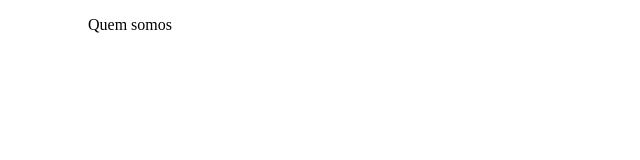
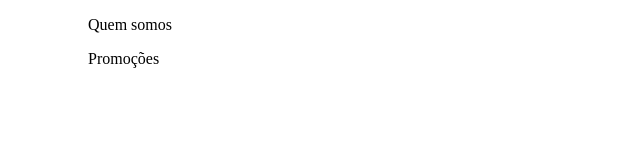
Before and after one commit to Trabalho-de-conclusao-de-curso-ETEC-JA/TCC, a plain HTML site: page index.html in a window 1280 px wide. Shown: the full height of the page, 0-640 px from the left. Drawn offline with Linux system fonts and the light colour scheme.

Commit message:
Update index.html

```diff
--- a/index.html
+++ b/index.html
@@ -9,7 +9,7 @@
 <body>
     <menu>
         <ul>Quem somos</ul>
-        <ul></ul>
+        <ul>Promoções</ul>
         <ul></ul>
         <ul></ul>
         <ul></ul>
```
